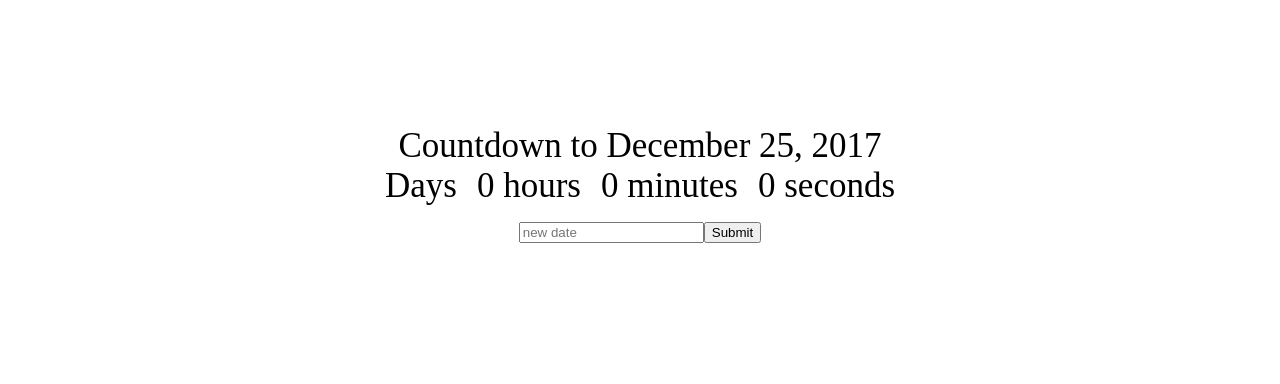
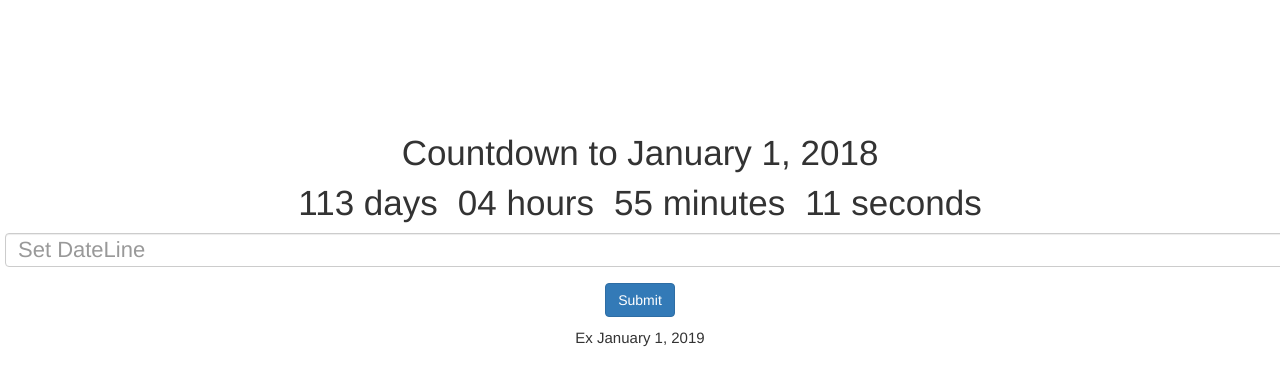
Before and after one commit to niawjunior/Countdown-App-With-React, a React (Create React App) app: page / in a window 1280 px wide. Shown: the top 384 px of the page. Built offline with nearby package versions, Linux system fonts and the light colour scheme.

Commit message:
Add Bootstrap

```diff
--- a/public/index.html
+++ b/public/index.html
@@ -3,6 +3,8 @@
   <head>
     <meta charset="utf-8">
     <meta name="viewport" content="width=device-width, initial-scale=1, shrink-to-fit=no">
+    <!-- Latest compiled and minified CSS -->
+<link rel="stylesheet" href="https://maxcdn.bootstrapcdn.com/bootstrap/latest/css/bootstrap.min.css">
     <meta name="theme-color" content="#000000">
     <!--
       manifest.json provides metadata used when your web app is added to the
--- a/src/App.css
+++ b/src/App.css
@@ -11,3 +11,12 @@
     display: inline;
     margin: 10px;
 }
+
+.Deadline-input{
+    font-size: 22px;
+    margin: 5px;
+}
+.ex{
+    font-size: 15px;
+    margin: 5px;
+}
--- a/src/App.jsx
+++ b/src/App.jsx
@@ -1,11 +1,12 @@
 import React, { Component } from 'react';
 import Clock from './Clock';
 import './App.css';
+import { Form, FormControl, Button } from 'react-bootstrap';
 class App extends Component {
     constructor(props) {
         super(props);
         this.state = {
-            deadline: 'December 25, 2017',
+            deadline: 'January 1, 2018',
             newDeadline: ''
         }
     }
@@ -17,15 +18,19 @@ class App extends Component {
             <div className="App">
               <div className="App-title">Countdown to {this.state.deadline}
               </div>
-              <Clock />
-              <div>
-                <input
-                placeholder='new date'
+              <Clock
+               deadline={this.state.deadline}
+              />
+              <Form inline={true}>
+              <FormControl
+                className="Deadline-input"
+                placeholder='Set DateLine'
                 onChange={event => this.setState({newDeadline: event.target.value})}
                 />
-                <button onClick={() => this.changeDeadline()}>
-                Submit</button>
-              </div>
+                <Button className="btn btn-primary" onClick={() => this.changeDeadline()}>
+                Submit</Button>
+              </Form>
+              <p className="ex" >Ex January 1, 2019</p>
             </div>
         )
     }
--- a/src/Clock.jsx
+++ b/src/Clock.jsx
@@ -5,19 +5,41 @@ class Clock extends Component {
     constructor(props) {
       super(props);
       this.state = {
-            day: 0,
+        days: 0,
         hours: 0,
         minutes: 0,
         seconds: 0
       }
     }
+    componentWillMount() {
+        this.getTimeUntil(this.props.deadline);
+      }
+
+    componentDidMount() {
+        setInterval(() => this.getTimeUntil(this.props.deadline), 1000);
+      }
+
+      leading0(num) {
+        return num < 10 ? '0' + num : num;
+      }
+
+    getTimeUntil(deadline) {
+        const time = Date.parse(deadline) - Date.parse(new Date());
+        const seconds = Math.floor((time/1000) % 60);
+        const minutes = Math.floor((time/1000/60) % 60);
+        const hours = Math.floor(time/(1000*60*60) % 24);
+        const days = Math.floor(time/(1000*60*60*24));
+
+        this.setState({days, hours, minutes, seconds});
+      }
+
       render() {
         return (
           <div>
-                <div className="Clock-days">{this.state.days} Days</div>
-                <div className="Clock-hours">{this.state.hours} hours</div>
-                <div className="Clock-minutes">{this.state.minutes} minutes</div>
-                <div className="Clock-seconds">{this.state.seconds} seconds</div>
+            <div className="Clock-days">{this.leading0(this.state.days)} days</div>
+            <div className="Clock-hours">{this.leading0(this.state.hours)} hours</div>
+            <div className="Clock-minutes">{this.leading0(this.state.minutes)} minutes</div>
+            <div className="Clock-seconds">{this.leading0(this.state.seconds)} seconds</div>
           </div>
         )
       }
```
Lines whose indentation alone changed are shown as unchanged.
